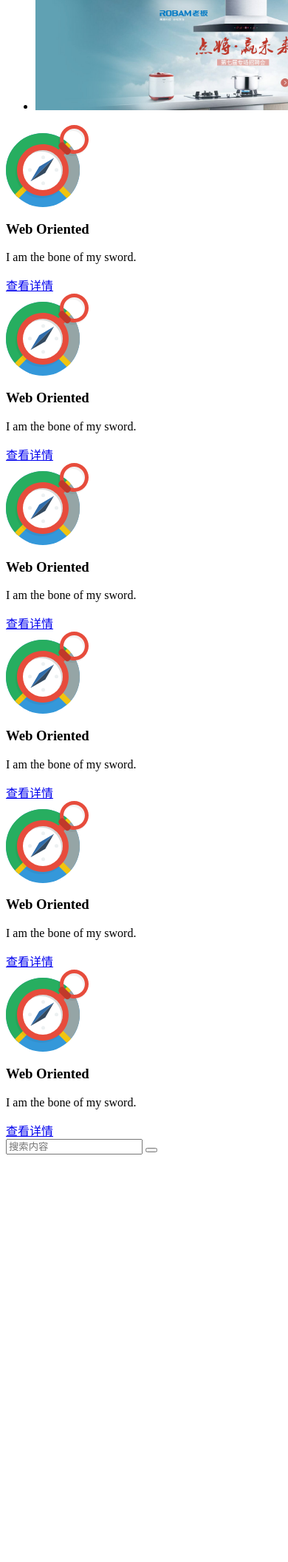
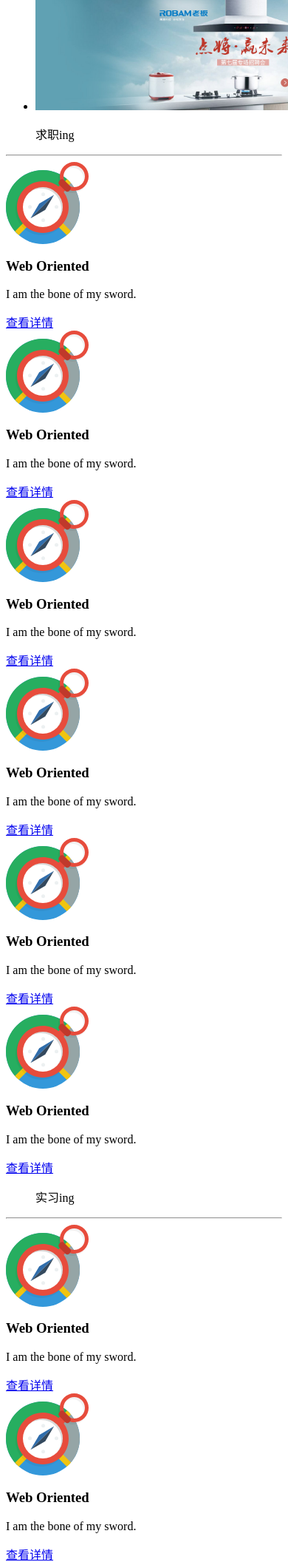
Before and after one commit to PhpInternship/Internship-Platform, a PHP site: page /apps/frontend/views/student/index.phtml in a window 390 px wide; the page is wider, and only the part inside the window is pictured. Shown: the part 317-2429 px from the top of that part at 74% size. Before the commit the page ends 1878 px from the top of that part, so only its background shows below. Run offline with PHP 8.4, Linux system fonts and the light colour scheme.

Commit message:
首页显示内容

```diff
--- a/apps/frontend/views/company/index.phtml
+++ b/apps/frontend/views/company/index.phtml
@@ -48,6 +48,7 @@
 		<div class="lists">
 			<div class="class1">
 				<blockquote>推荐企业</blockquote>
+				<hr>
 				<div class="row">
 				<?php foreach($companys as $company):?>
 					<div class="col-sm-3 text-center">
@@ -61,6 +62,7 @@
 			</div>
 			<div class="class2">
 				<blockquote>推荐岗位</blockquote>
+				<hr>
 				<div class="row">
 				<?php for($i=0;$i<6;$i++):?>
 					<div class="col-sm-4">
@@ -85,6 +87,7 @@
 			</div>
 			<div class="class3">
 				<blockquote>热门行业</blockquote>
+				<hr>
 				<div class="row">
 				<?php for($i=0;$i<6;$i++):?>
 					<div class="col-sm-4">
--- a/apps/frontend/views/student/index.phtml
+++ b/apps/frontend/views/student/index.phtml
@@ -19,11 +19,31 @@
 	</ul>
 
 	<div class="container">
+
 		<div class="row">
 			<div class="col-sm-9">
+				<blockquote>求职ing</blockquote>
+				<hr>
 				<div class="row demo-tiles">
 					<?php for($i=0;$i<6;$i++):?>
-					<div class="col-md-3 col-sm-6 col-xs-12">
+					<div class="col-md-4 col-sm-6 col-xs-12">
+						<div class="tile">
+							<img src="/images/icons/svg/compas.svg" alt="Compas"
+								class="tile-image big-illustration">
+							<h3 class="tile-title">Web Oriented</h3>
+							<p>I am the bone of my sword.</p>
+							<a class="btn btn-primary btn-large btn-block"
+								href="http://designmodo.com/flat">查看详情</a>
+						</div>
+					</div>
+					<?php endfor;?>
+				</div>
+
+				<blockquote>实习ing</blockquote>
+				<hr>
+				<div class="row demo-tiles">
+					<?php for($i=0;$i<6;$i++):?>
+					<div class="col-md-4 col-sm-6 col-xs-12">
 						<div class="tile">
 							<img src="/images/icons/svg/compas.svg" alt="Compas"
 								class="tile-image big-illustration">
@@ -36,16 +56,7 @@
 					<?php endfor;?>
 				</div>
 			</div>
-			<div class="col-sm-3">
-				<div class="input-group ">
-					<input type="text" class="form-control" placeholder="搜索内容"
-						id="search-query-3"> <span class="input-group-btn">
-						<button type="submit" class="btn ">
-							<span class="fui-search"></span>
-						</button>
-					</span>
-				</div>
-			</div>
+			<div class="col-sm-3">this is sidebar</div>
 		</div>
 	</div>
 </div>
--- a/public/css/common.css
+++ b/public/css/common.css
@@ -207,6 +207,7 @@ ul {
 }
 blockquote {
 	border-left: 3px solid #1193C6;
+	margin:15px 2px;
 }
 .citys {
 	margin-right:50px;
@@ -275,3 +276,8 @@ blockquote {
 .digest {
 	text-indent: 2em;
 }
+.join {
+	width:100%;
+	height:200px;
+	background-color:#3498db;
+}
```
Also changed, not shown: apps/frontend/views/index/index.phtml (+44 -7 lines).
